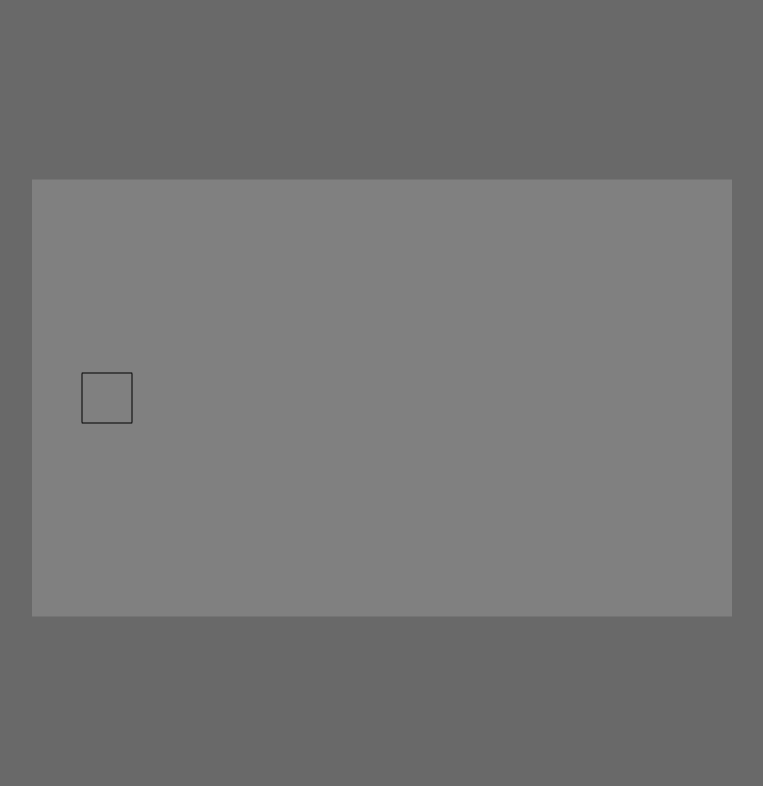
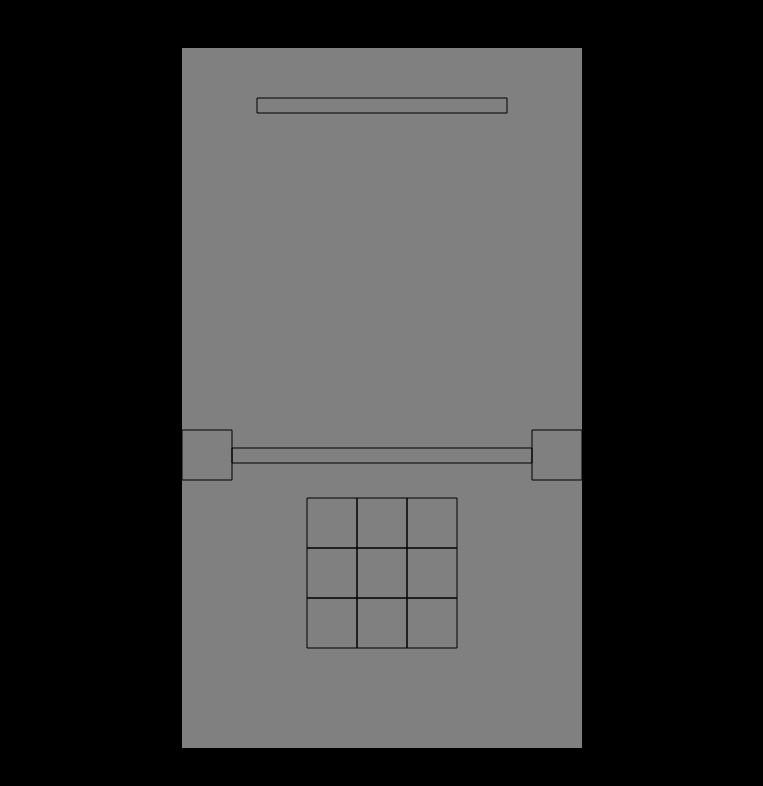
Before and after one commit to M0965941/Spell-Caster, a website built with Vite: page index.html in a window 1280 px wide. Shown: the whole page, without its empty margins (258-1021 px from the left). Built offline with nearby package versions, Linux system fonts and the light colour scheme.

Commit message:
Add UI skeleton for left pouch, right pouch, player & enemy health, and board

```diff
--- a/dev/css/stylesheet.css
+++ b/dev/css/stylesheet.css
@@ -1,9 +1,9 @@
 body {
-    background-color: rgb(105, 105, 105);
+    background-color: rgb(0, 0, 0);
 }
 
 canvas {
-    background-color: grey;
+    background-color: rgb(128, 128, 128);
 }
 
 #canvasContainer {
--- /dev/null
+++ b/dev/js/UI.js
@@ -0,0 +1,9 @@
+import { UI } from "./classes";
+
+export const UIArray = [
+  // new UI(0, 407.5, 400, 1000), // Play area bg
+  new UI(canvas.width / 2 - 125, 50, 250, 15), // Enemy Health
+  new UI(canvas.width / 2 - 150, 400, 300, 15), // Player Health
+  new UI(0, 400-25+7, 50, 50), // Left Pouch
+  new UI(canvas.width - 50, 400-25+7, 50, 50), // Right Pouch
+];
--- /dev/null
+++ b/dev/js/board.js
@@ -0,0 +1,21 @@
+import { BoardTile } from "./classes";
+import { canvas } from "./canvas";
+
+export const TILEWIDTH = 50;
+const BOARDSIZE = 3;
+const BOARDWIDTH = TILEWIDTH * BOARDSIZE
+
+const XINITIAL = canvas.width/2 - BOARDWIDTH/2;
+const YINITIAL = 450;
+
+let j = 0;
+
+export let grid = [];
+
+for (let i = 0; i < Math.pow(BOARDSIZE, 2); i++) {
+    if (i % BOARDSIZE == 0) { j = 0; }
+    let x = XINITIAL + (j * TILEWIDTH)
+    let y = YINITIAL + (Math.floor(i / BOARDSIZE) * TILEWIDTH)
+    grid.push(new BoardTile(x, y, 50, 50, { 'letter': '', 'points': 0 }));
+    j++
+};
--- a/dev/js/classes.js
+++ b/dev/js/classes.js
@@ -1,24 +1,29 @@
 import { ctx, canvas } from "./canvas";
 
 export class GameObject {
-    constructor() {
-        this.dx = 1
-        this.dy = 0
-        this.width = 50
-        this.height = 50
-        this.x = canvas.width / 2
-        this.y = canvas.height / 2 - this.height/2
+    constructor(x,y,w,h) {
+        this.width = w
+        this.height = h
+        this.x = x
+        this.y = y
     }
 
     draw() {
-        this.x += this.dx
-        this.y += this.dy
         ctx.beginPath();
         ctx.rect(this.x, this.y, this.width, this.height);
         ctx.stroke();
-
-        if(this.x > canvas.width){
-            this.x = -this.height
-        }
     }
 }
+
+export class UI extends GameObject {
+    constructor(x,y,w,h){
+        super(x,y,w,h);
+    };
+};
+
+export class BoardTile extends GameObject {
+        constructor(x,y,w,h,tile){
+        super(x,y,w,h);
+        tile: tile
+    };
+}
--- a/dev/js/main.js
+++ b/dev/js/main.js
@@ -1,28 +1,9 @@
-import { GameObject } from "./classes";
 import { canvas, ctx } from "./canvas";
-
-let gameObjectArray = [new GameObject()];
+import { UIArray } from "./UI";
+import { grid } from "./board";
 
 canvas.addEventListener('mouseup', (e) => {
   console.log('Do something with the left mouse button');
-});
-
-window.addEventListener('keydown', (e) => {
-  if (e.key === 'ArrowRight') {
-    console.log('Do something with the right key');
-  }
-
-  if (e.key === 'ArrowLeft') {
-    console.log('Do something with the left key');
-  }
-
-  if (e.key === 'ArrowDown') {
-    console.log('Do something with the down key');
-  }
-
-  if (e.key === 'ArrowUp') {
-    console.log('Do something with the up key');
-  }
 });
 
 animate();
@@ -31,7 +12,11 @@ function animate() {
   ctx.clearRect(0, 0, canvas.width, canvas.height);
   requestAnimationFrame(animate);
 
-  for (const i of gameObjectArray) {
+  for (const i of UIArray) {
     i.draw();
   }
+
+  for (const g of grid) {
+    g.draw();
+  }
 }
--- a/index.html
+++ b/index.html
@@ -3,13 +3,13 @@
 
 <head>
   <meta charset="UTF-8">
-  <title>canvas-template-repository</title>
+  <title>JS13k 2025</title>
   <link rel="stylesheet" href="dev/css/stylesheet.css" type="text/css">
 </head>
 
 <body>
   <div id="canvasContainer">
-    <canvas width="700" height="437" id="canvas"></canvas>
+    <canvas width="400" height="700" id="canvas"></canvas>
   </div>
   <script type="module" src="dev/js/main.js"></script>
 </body>
```
